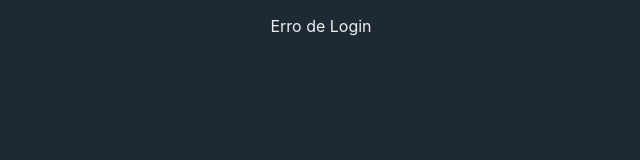
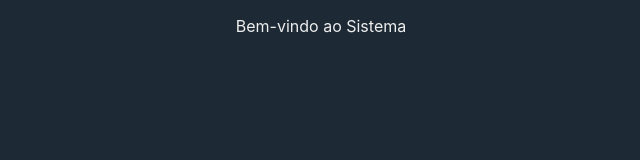
Before and after one commit to Gilpac/Minha_Primeira_Aplica-o_React, a React (Create React App) app: page / in a window 1280 px wide. Shown: the top 160 px of the page, without its empty margins (319-959 px from the left). Built offline with nearby package versions, Linux system fonts and the light colour scheme.

Commit message:
Acabei de criar um array de produtos.

```diff
--- a/src/App.js
+++ b/src/App.js
@@ -36,9 +36,14 @@ function Sobre() {
   );
 }
 
+const products = [
+  { title: 'Tomate', id: 1 },
+  { title: 'Cebola', id: 2 },
+  { title: 'Alho', id: 3 },
+];
+
 function App() {
-  let content;
-  let isLoggedIn = false;
+  let isLoggedIn = true;
   return (
     <div>
       {
```
